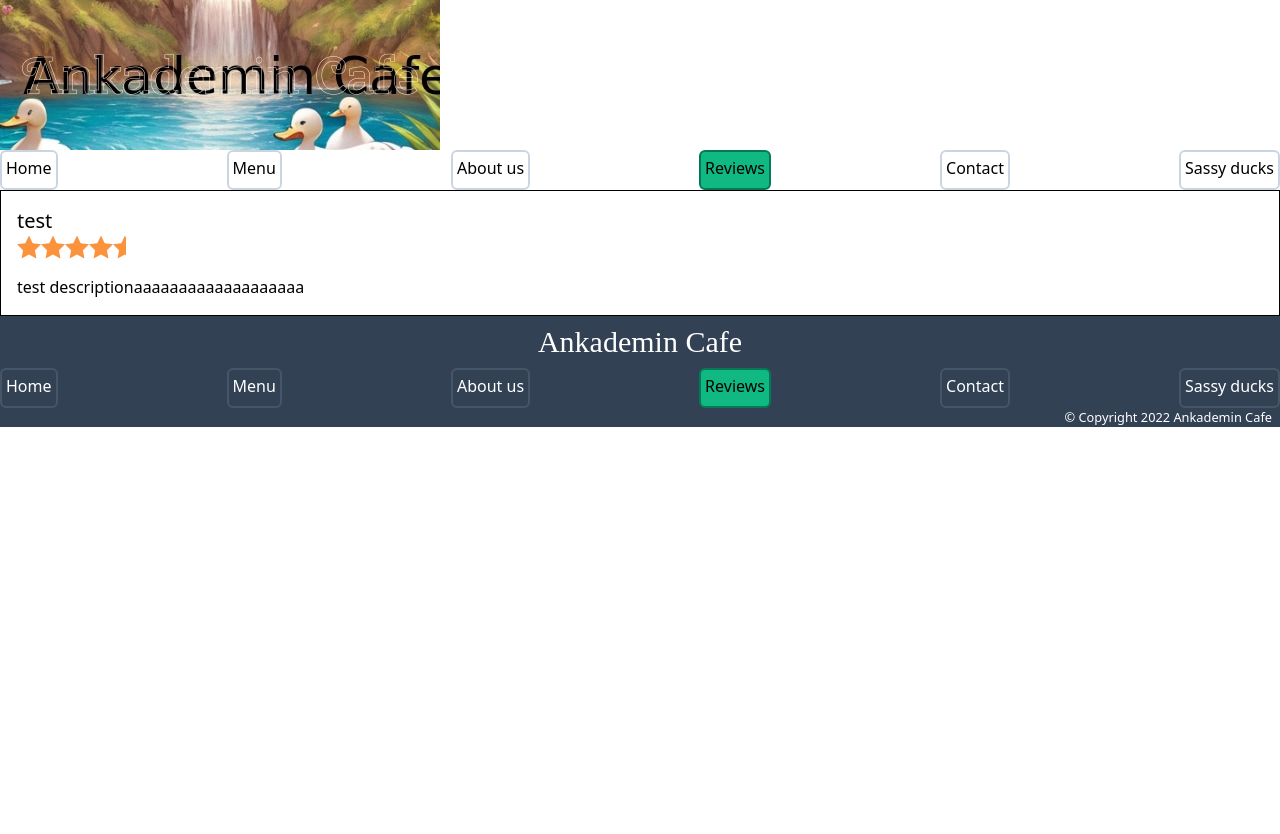
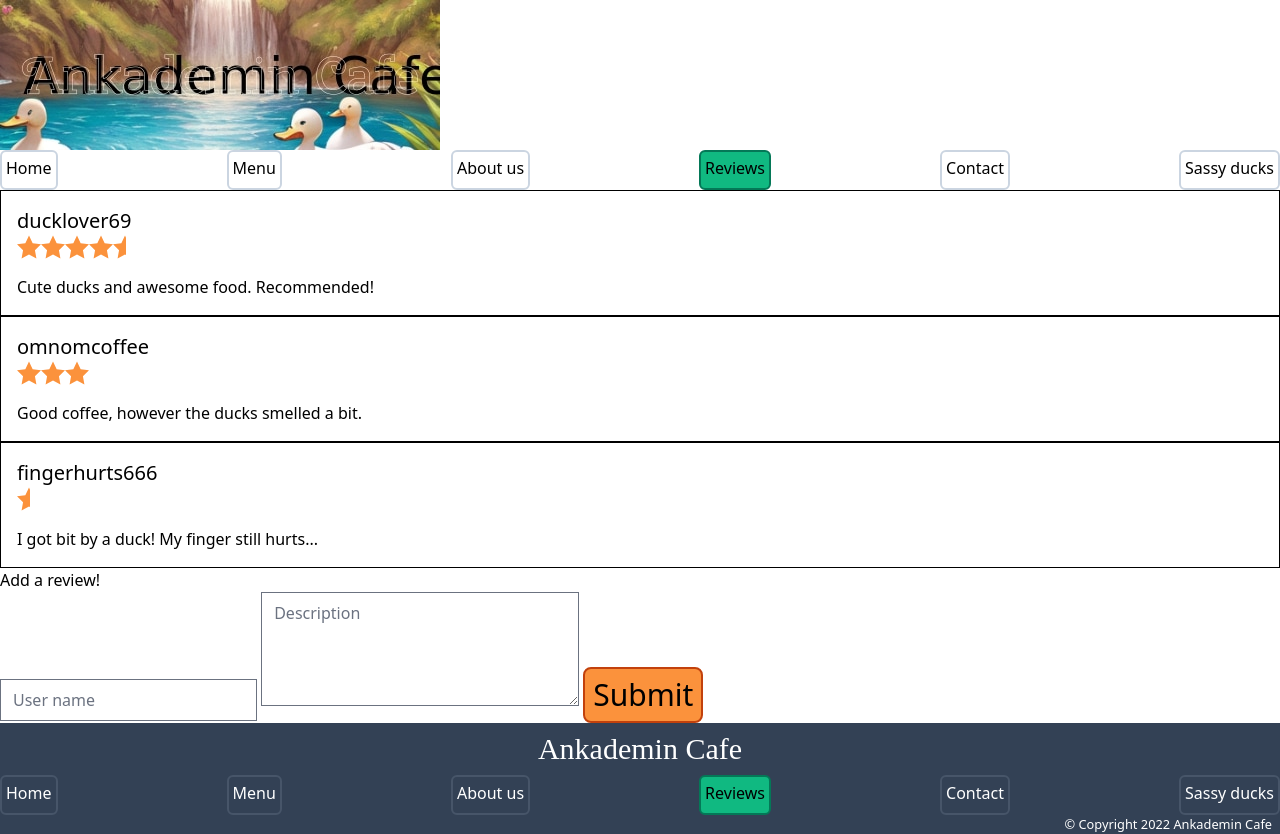
Before and after one commit to henrikvilhelmberglund/HTMLCSS-Assignment, a SvelteKit app: page /reviews in a window 1280 px wide. Before the commit the page ends 800 px from the top, so only its background shows below. Built offline with nearby package versions, Linux system fonts and the light colour scheme; a web font is replaced by a local one.

Commit message:
feat: :sparkles: add a few reviews

```diff
--- a/src/routes/reviews/+page.svelte
+++ b/src/routes/reviews/+page.svelte
@@ -2,14 +2,42 @@
   import Review from "$lib/Review.svelte";
   let users = [
     {
-      username: "test",
+      username: "ducklover69",
       score: 9,
-      desc: "test descriptionaaaaaaaaaaaaaaaaaaa",
+      desc: "Cute ducks and awesome food. Recommended!",
+    },
+    {
+      username: "omnomcoffee",
+      score: 8,
+      desc: "Good coffee, however the ducks smelled a bit.",
+    },
+    {
+      username: "fingerhurts666",
+      score: 1,
+      desc: "I got bit by a duck! My finger still hurts...",
     },
   ];
 </script>
 
-<Review {...users[0]} />
+{#each users as user}
+  <Review {...user} />
+{/each}
+
+<p>Add a review!</p>
+<form action="">
+  <input type="text" id="username" placeholder="User name" />
+  <textarea
+    name="review"
+    id="review-id"
+    cols="30"
+    rows="4"
+    placeholder="Description" />
+  <input
+    type="submit"
+    value="Submit"
+    class="transition-all bg-orange-400 font-thin text-3xl border-2 border-orange-700 rounded-lg p-2
+  hover:bg-orange-300" />
+</form>
 
 <style>
 </style>
```
